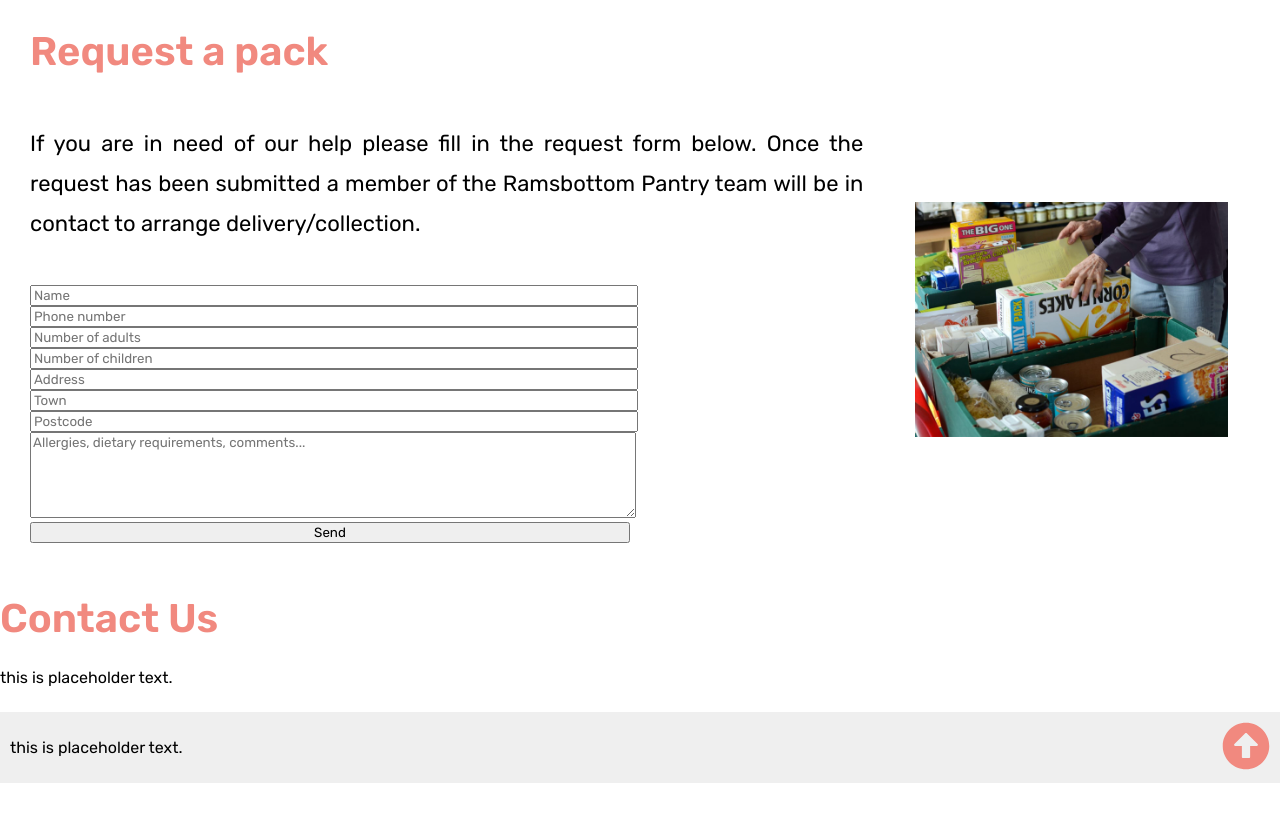
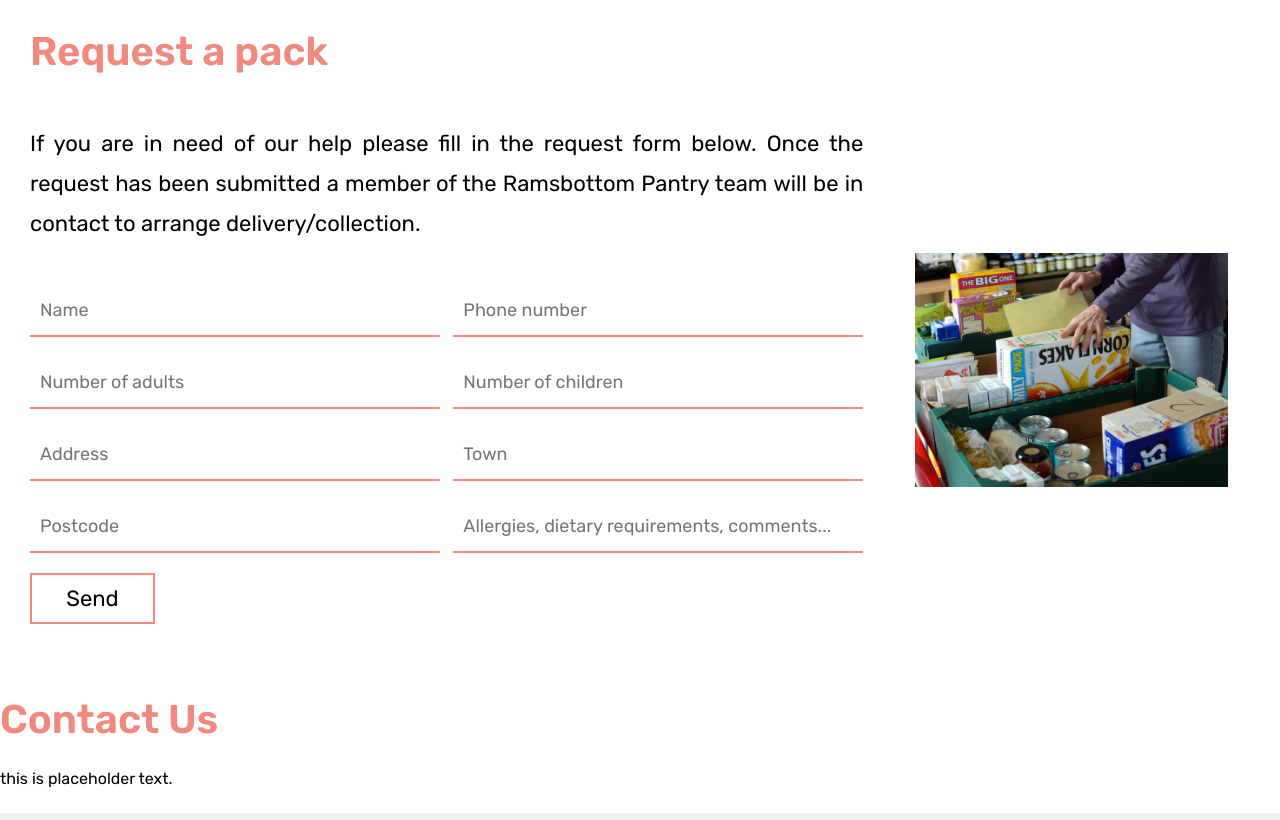
Before and after one commit to jbram-js/ramsbottom-pantry, a React app: page / in a window 1280 px wide. Shown: the part 1444-2264 px from the top of the page. Before the commit the page ends 2227 px from the top, so only its background shows below. Built offline with nearby package versions, Linux system fonts and the light colour scheme; some packages are replaced by stand-ins of ours.

Commit message:
form styles

```diff
--- a/public/index.html
+++ b/public/index.html
@@ -2,7 +2,7 @@
 <html lang="en">
   <head>
     <meta charset="utf-8" />
-    <link rel="icon" href="%PUBLIC_URL%/favicon.ico" />
+    <link rel="icon" href="./favicon.png" />
     <meta name="viewport" content="width=device-width, initial-scale=1" />
     <meta name="theme-color" content="#000000" />
     <meta
--- a/src/components/Request.js
+++ b/src/components/Request.js
@@ -58,6 +58,7 @@ const Request = () => {
             </div>
           )}
           <input
+            className="left-form"
             type="text"
             name="name"
             aria-invalid={errors.name ? "true" : "false"}
@@ -72,6 +73,7 @@ const Request = () => {
             </div>
           )}
           <input
+            className="right-form"
             type="number"
             name="phone_number"
             aria-invalid={errors.contact_number ? "true" : "false"}
@@ -87,6 +89,7 @@ const Request = () => {
               </div>
             )}
           <input
+            className="left-form"
             type="number"
             name="number_of_adults"
             aria-invalid={errors.number_of_adults ? "true" : "false"}
@@ -102,6 +105,7 @@ const Request = () => {
               </div>
             )}
           <input
+            className="right-form"
             type="number"
             name="number_of_children"
             aria-invalid={errors.number_of_children ? "true" : "false"}
@@ -116,6 +120,7 @@ const Request = () => {
             </div>
           )}
           <input
+            className="left-form"
             type="text"
             name="address"
             aria-invalid={errors.address ? "true" : "false"}
@@ -130,6 +135,7 @@ const Request = () => {
             </div>
           )}
           <input
+            className="right-form"
             type="text"
             name="town"
             aria-invalid={errors.town ? "true" : "false"}
@@ -144,6 +150,7 @@ const Request = () => {
             </div>
           )}
           <input
+            className="left-form"
             type="text"
             name="postcode"
             aria-invalid={errors.postcode ? "true" : "false"}
@@ -151,7 +158,9 @@ const Request = () => {
             placeholder="Postcode"
           />
           <br />
-          <textarea
+          <input
+            className="right-form"
+            type="text"
             name="message"
             maxLength="300"
             ref={register}
@@ -159,7 +168,7 @@ const Request = () => {
           />
           <br />
           <input type="hidden" name="contact_number" value={contactNumber} />
-          <input type="submit" value="Send" />
+          <input className="button" type="submit" value="Send" />
         </form>
       </div>
       <div className="right-request">
--- a/src/styles/WhatWeNeed.scss
+++ b/src/styles/WhatWeNeed.scss
@@ -36,9 +36,7 @@
 }
 
 .wwn-list-item {
-    color: #fff;
-    background-color: $pink;
-    opacity: 75%;
+    color: $pink;
     padding: 20px;
     flex: 25%;
     text-align: center;
--- a/src/styles/request.scss
+++ b/src/styles/request.scss
@@ -26,14 +26,49 @@
 }
 
 input {
+    font-family: 'Rubik', sans-serif;
+    font-size: 18px;
+    border: none;
+    border-bottom: 2px solid $pink;
+    padding: 10px 0 10px 10px;
+    margin: 0 0 20px 0;
+    outline: none;
+}
+
+.left-form {
+    display:block;
+    float:left;
+    line-height:40px;
+    width:48%;
+    height:30px;
+}
+
+.right-form {
+    position: relative;
+    top: -19px;
+    display:block;
+    float:right;
+    line-height:40px;
+    width:48%;
+    height:30px;
+}
+
+.button {
   font-family: 'Rubik', sans-serif;
-  width: 600px;
+  width: 15%;
+  font-size: 22px;
+  color: #000;
+  border: 2px solid $pink;
+  padding: 10px;
+  background-color: #fff;
+  cursor: pointer;
 }
-textarea {
-  font-family: 'Rubik', sans-serif;
-  height: 6em;
-  width: 600px;
+
+.button:hover {
+  background-color: $pink;
+  color: #fff;
 }
+
 div[role="alert"] {
   color: $red;
   margin-top: 1em;
```
Also changed, not shown: public/favicon.png (added).
